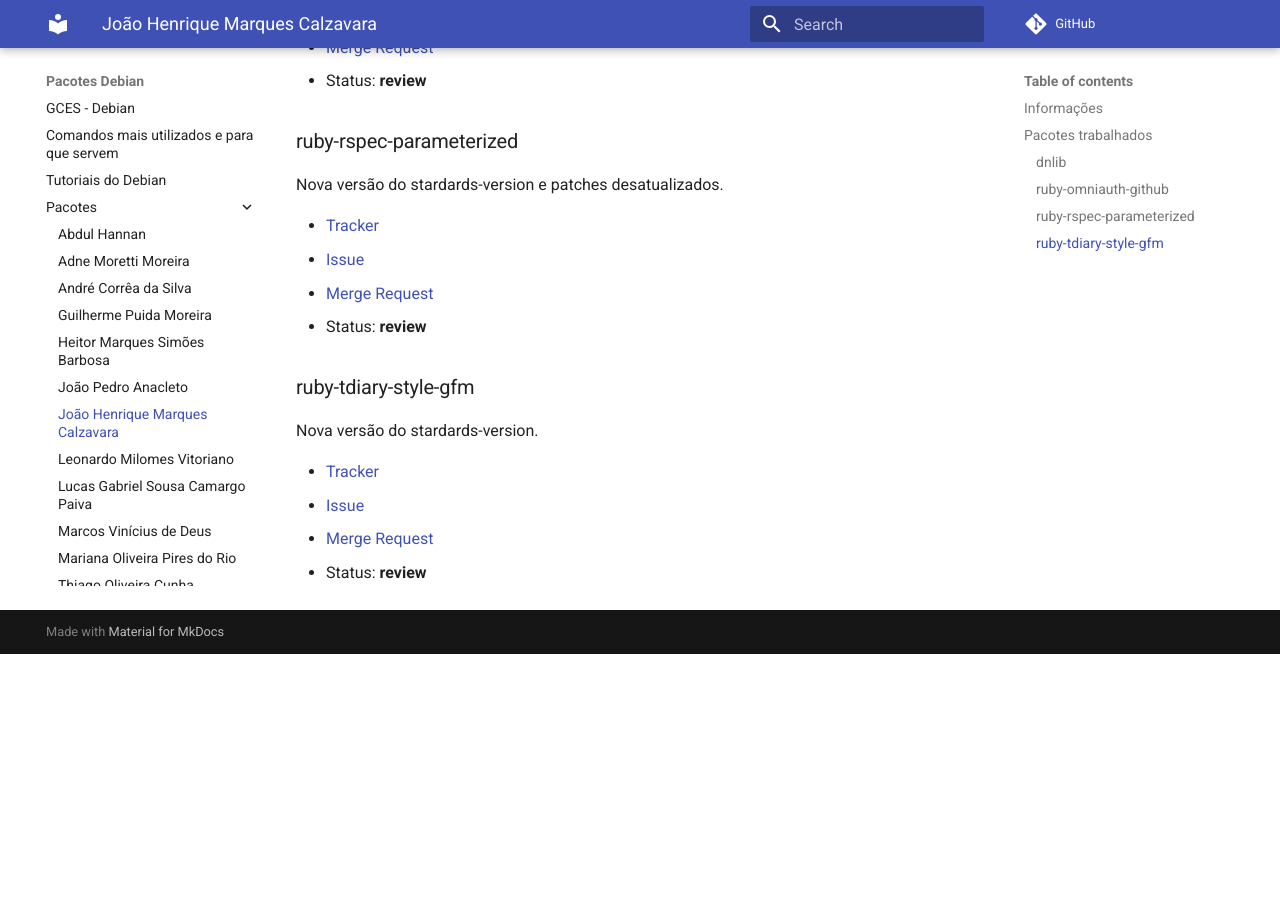
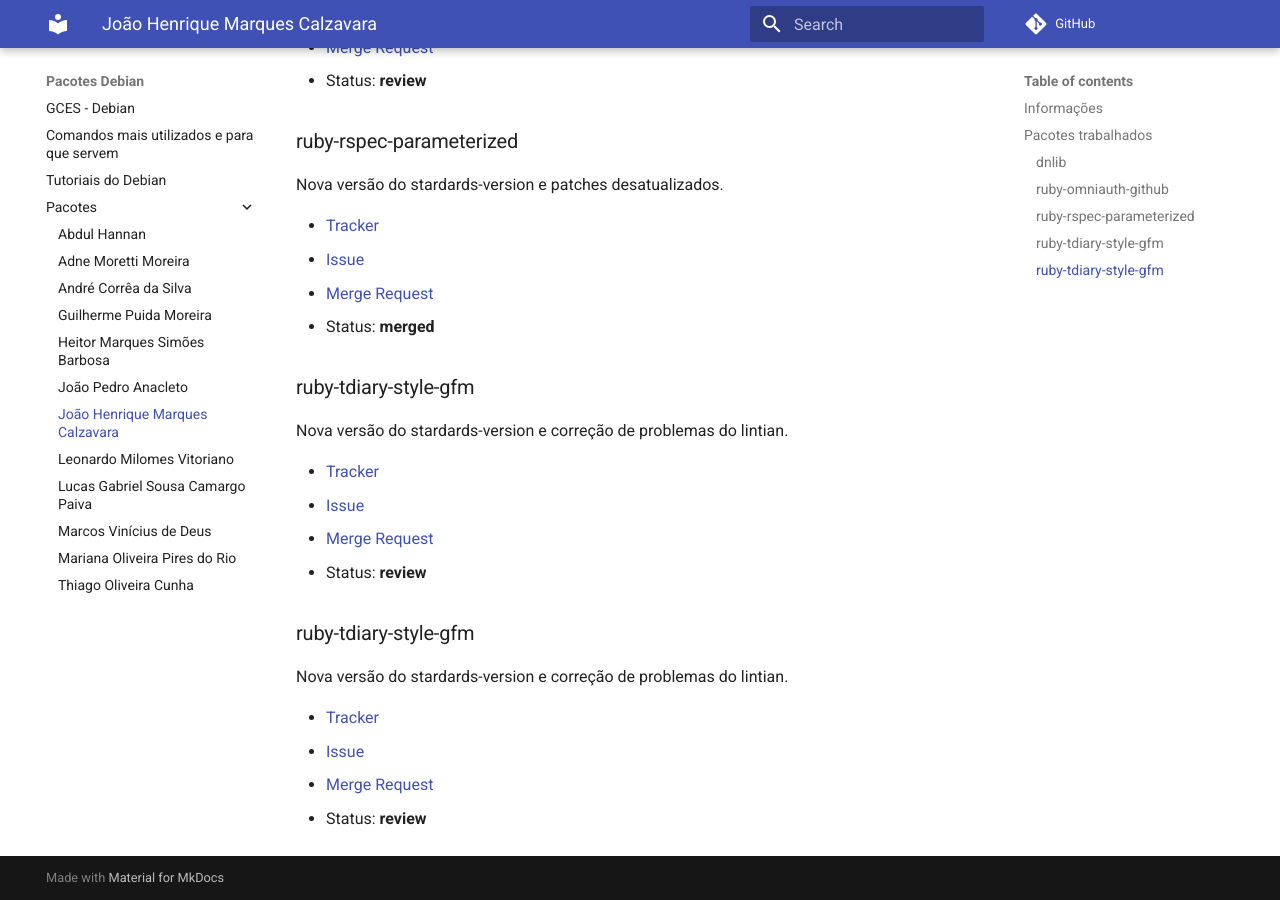
Before and after one commit to FGA-GCES/Debian_Pacotes, an MkDocs documentation site: the page built from docs/pacotes/joao-henrique-marques-calzavara.md, in a window 1280 px wide and 900 px high, scrolled down 747 px. Built offline with MkDocs 1.6.1 and Material for MkDocs 9.7.7, drawn with Linux system fonts in a browser that asks for light colours; comment, search, counter and statistics services are not loaded; before the commit the page ends 1401 px from its top, so only the background shows below that.

Commit message:
Add new package

```diff
--- a/docs/pacotes/joao-henrique-marques-calzavara.md
+++ b/docs/pacotes/joao-henrique-marques-calzavara.md
@@ -34,13 +34,22 @@ Nova versão do stardards-version e patches desatualizados.
 - [Tracker](https://tracker.debian.org/pkg/tdiary-style-gfm)
 - [Issue](https://salsa.debian.org/debian-brasilia-team/docs/-/issues/112)
 - [Merge Request](https://salsa.debian.org/ruby-team/ruby-rspec-parameterized/-/merge_requests/1)
-- Status: **review**
+- Status: **merged**
 
 ### ruby-tdiary-style-gfm
 
-Nova versão do stardards-version.
+Nova versão do stardards-version e correção de problemas do lintian.
 
 - [Tracker](https://tracker.debian.org/pkg/ruby-rspec-parameterized)
 - [Issue](https://salsa.debian.org/debian-brasilia-team/docs/-/issues/100)
 - [Merge Request](https://salsa.debian.org/ruby-team/tdiary-style-gfm/-/merge_requests/1)
 - Status: **review**
+
+### ruby-tdiary-style-gfm
+
+Nova versão do stardards-version e correção de problemas do lintian.
+
+- [Tracker](https://tracker.debian.org/pkg/ruby-ipaddress)
+- [Issue](https://salsa.debian.org/debian-brasilia-team/docs/-/issues/128)
+- [Merge Request]([https://salsa.debian.org/ruby-team/tdiary-style-gfm/-/merge_requests/1](https://salsa.debian.org/ruby-team/ruby-ipaddress/-/merge_requests/1)https://salsa.debian.org/ruby-team/ruby-ipaddress/-/merge_requests/1)
+- Status: **review**
```
